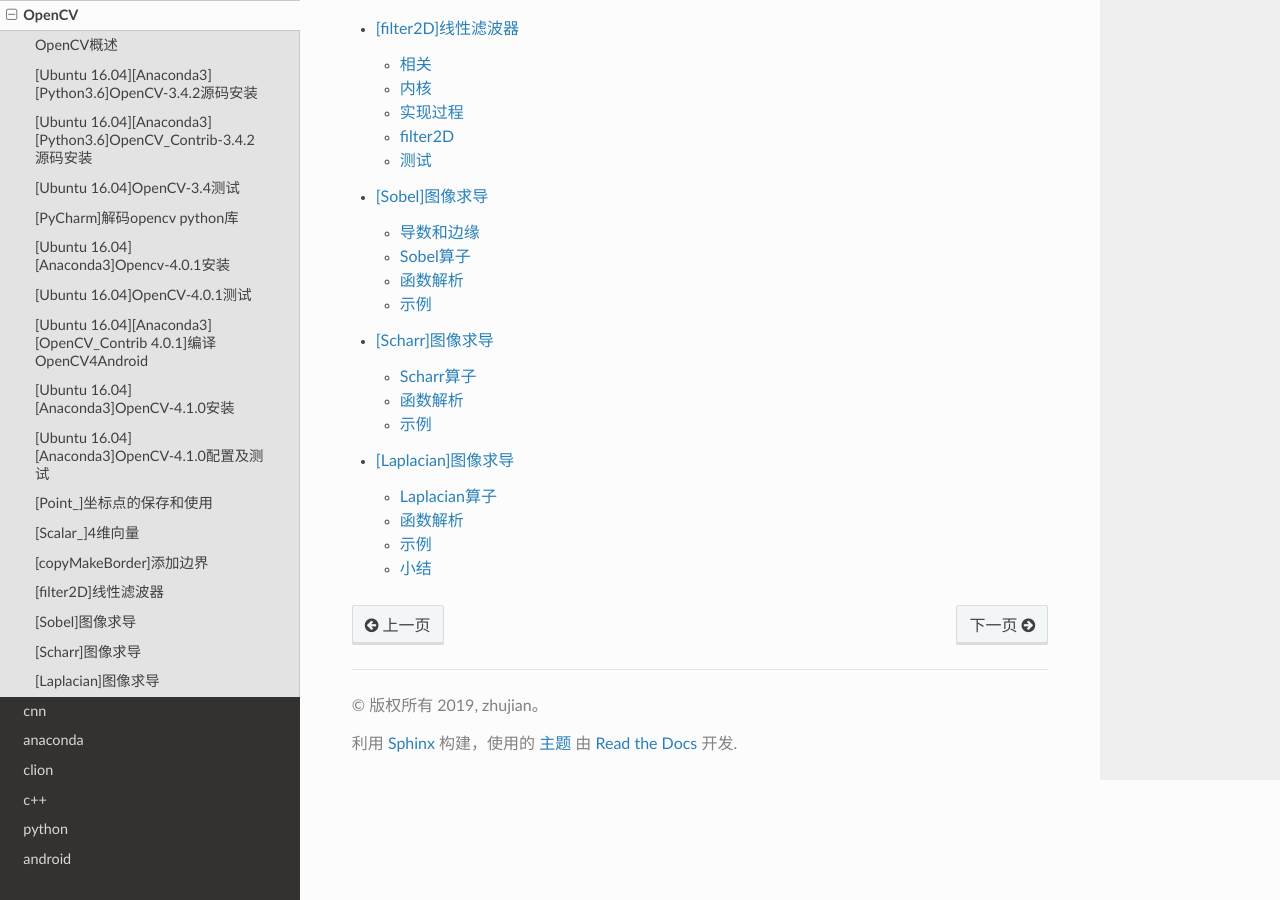
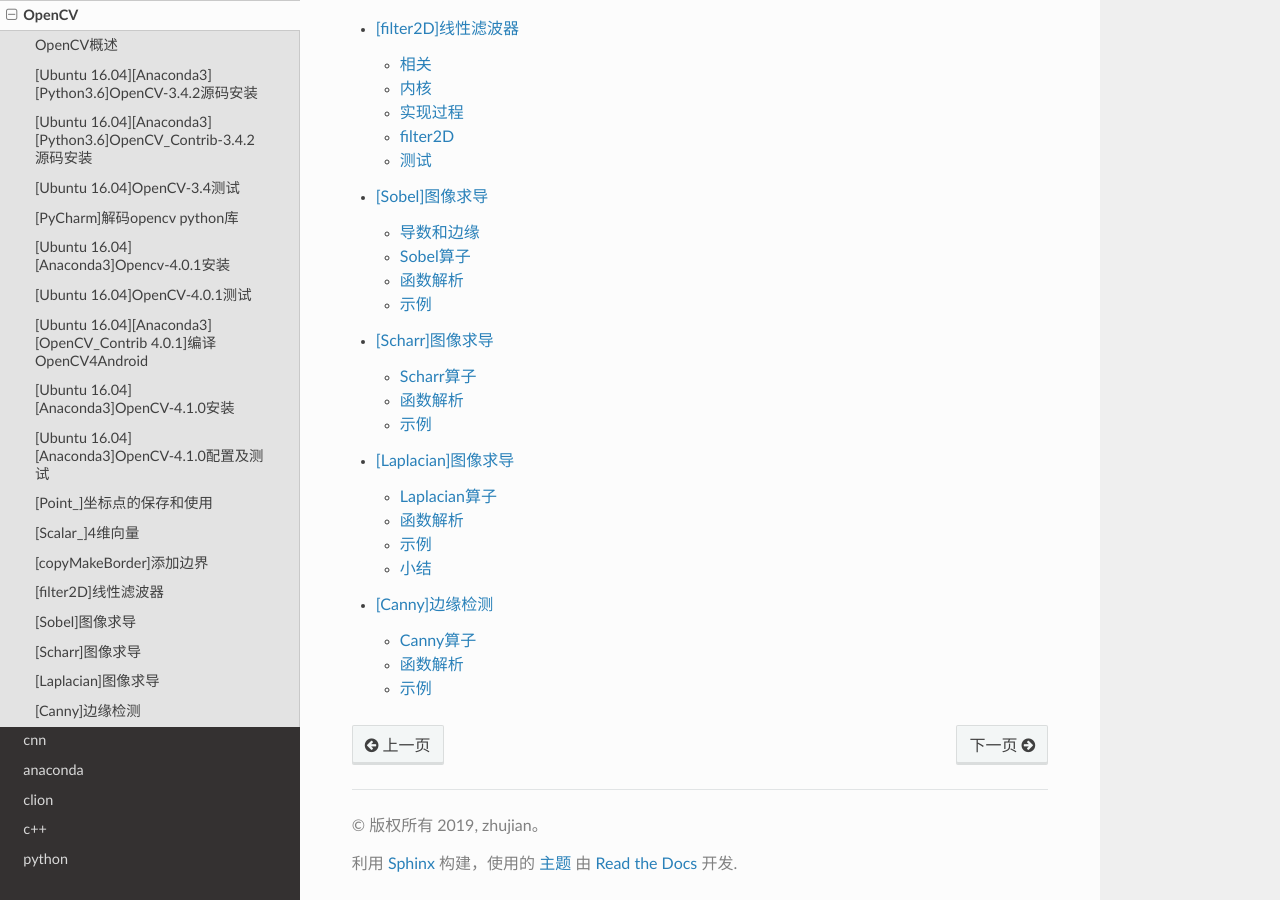
Before and after one commit to Document-Collection/image-processing, a Sphinx documentation site: the page built from docs/source/opencv.rst, in a window 1280 px wide and 900 px high, scrolled down 1694 px. Built offline with Sphinx 7.4.7 and the Read the Docs theme 2.0.0, drawn with Linux system fonts in a browser that asks for light colours; pages that are not in the unit, such as notebooks, are missing from menus; some of the changed lines change nothing that is shown.

Commit message:
docs(opencv): canny边缘检测算子解析

````diff
--- a/docs/source/opencv.rst
+++ b/docs/source/opencv.rst
@@ -25,3 +25,4 @@
    opencv/[Sobel]图像求导
    opencv/[Scharr]图像求导
    opencv/[Laplacian]图像求导
+   opencv/[Canny]边缘检测
--- /dev/null
+++ b/docs/source/opencv/[Canny]边缘检测.md
@@ -0,0 +1,157 @@
+
+# [Canny]边缘检测
+
+参考：
+
+[opencv cvCanny算子以及与其他边缘检测算子的比较](https://blog.csdn.net/u012005313/article/details/46800467)
+
+[Canny Edge Detector](https://docs.opencv.org/4.1.0/da/d5c/tutorial_canny_detector.html)
+
+学习`Canny`边缘检测器
+
+## Canny算子
+
+参考：[Canny edge detector](https://en.wikipedia.org/wiki/Canny_edge_detector)
+
+`Canny`算子是常用的边缘检测算法，其执行步骤如下：
+
+1. 应用高斯滤波器平滑图像以去除噪声
+2. 计算图像的强度梯度
+3. 应用非最大抑制（`Non-maximum suppression`）消除边缘检测的虚假响应
+4. 应用双阈值确定潜在边缘
+5. 通过滞后（`hysteresis`）方法跟踪边缘：通过抑制所有其他弱边缘和未连接到强边缘的边缘，完成边缘检测
+
+### 高斯滤波
+
+参考：[高斯滤波](https://www.zhujian.tech/posts/80b530f2.html#more)
+
+通过高斯滤波去除图像噪声的影响，常用`5x5`大小的高斯核，设置`\sigma=1.4`
+
+![](./imgs/gaussian-filter.png)
+
+高斯滤波核尺寸越大，越能够平滑噪声影响，但与此同时`Canny`算子的边缘检测的性能会降低
+
+### 图像梯度计算
+
+通过`Sobel`算子计算图像的水平和垂直反向导数，然后计算梯度大小和方向
+
+![](./imgs/gradient.png)
+
+将梯度方向通过四舍五入方法归入到水平/垂直/对角 (`0°, 45°, 90°和135°`)，比如`[0°, 22.5°]`和`[157.5°, 180°]`映射为`0°`
+
+### 非最大抑制
+
+非最大抑制是一种边缘细化技术。进行梯度计算后的图像边缘仍旧很模糊，边缘拥有多个候选位置，所以需要应用非最大抑制来寻找“最大”像素点，即具有最大强度值变化的位置，移除其他梯度值，保证边缘具有准确的响应。其原理如下
+
+1. 将当前像素的边缘强度与像素在正梯度方向和负梯度方向上的边缘强度进行比较
+2. 如果与相同方向的掩模中的其他像素相比，当前像素的边缘强度是最大的（例如，指向y轴方向的像素将与垂直轴上方和下方的像素相比较），则该值将被保留。否则，该值将被抑制（去除梯度值为0）
+
+具体实现时，将连续梯度方向分类为一组小的离散方向，然后在上一步的输出（即边缘强度和梯度方向）上移动`3x3`滤波器。在每个像素处，如果中心像素的大小不大于渐变方向上两个相邻像素的大小，它将抑制中心像素的边缘强度（通过将其值设置为`0`）
+
+* 如果梯度角度为`0°`（即边缘在南北方向），如果其梯度大小大于东西方向像素处的大小，则该点将被视为在边缘上
+* 如果梯度角度为`45°`（即边缘位于西北-东南方向），如果其梯度大小大于东北和西南方向像素处的大小，则该点将被视为位于边缘上
+* 如果梯度角度为`90°`（即边缘在东西方向），如果其梯度大小大于南北方向像素处的大小，则该点将被视为在边缘上
+* 如果梯度角度为`135°`（即边缘位于东北-西南方向），如果其梯度大小大于西北和东南方向像素处的大小，则该点将被视为位于边缘上
+
+### 双边阈值
+
+通过非最大抑制，可以有效确定边缘的最大像素点，剩余的边缘像素提供了图像中真实边缘的更精确表示。但是，由于噪声和颜色变化，一些边缘像素仍然存在。**为了去除这些虚假响应，必须滤除具有弱梯度值的边缘像素，并保留具有高梯度值的边缘像素**。这是通过选择高阈值和低阈值来实现的。如果边缘像素的渐变值高于高阈值，则将其标记为强边缘像素。如果边缘像素的渐变值小于高阈值且大于低阈值，则将其标记为弱边缘像素。如果边缘像素的值小于低阈值，它将被抑制
+
+两个阈值是通过经验确定的，其定义将取决于给定输入图像的内容。通过其比率（`upper:lower`）设置为`2:1`和`3:1`之间
+
+### 通过滞后方法进行边缘追踪
+
+经过上述步骤处理后，结果图像仅包含了强边缘像素和弱边缘像素。对于弱边缘像素而言，这些像素既可以从真实边缘提取，也可以从噪声/颜色变化中提取
+
+通常，由真实边缘引起的弱边缘像素将连接到强边缘像素，而噪声响应则不连接。为了跟踪边缘连接，通过观察弱边缘像素及其`8`个邻域像素来进行[blob分析](https://en.wikipedia.org/wiki/Connected-component_labeling)。只要`blob`中包含一个强边缘像素，就可以将该弱边缘点识别为一个应该保留的点
+
+## 函数解析
+
+参考：[Canny() [1/2]](https://docs.opencv.org/4.1.0/dd/d1a/group__imgproc__feature.html#ga04723e007ed888ddf11d9ba04e2232de)
+
+```
+CV_EXPORTS_W void Canny( InputArray image, OutputArray edges,
+                         double threshold1, double threshold2,
+                         int apertureSize = 3, bool L2gradient = false );
+```
+
+* `image`：原图（深度为`CV_8U`）
+* `edges`：结果图像（单通道`CV_8U`，大小和原图一样）
+* `threshold1`：低阈值
+* `threshold2`：高阈值
+* `apertureSize`：`Sobel`算子的大小。默认为`3`
+* `L2gradient`：是否使用更精确的`L2`范数`sqrt(dI/dx)^2+(dI/dy)^2)`计算梯度，默认为`false`，表示使用`L1`范数`|dI/dx|+|dI/dy|`
+
+源文件地址：`/path/to/modules/imgproc/src/canny.cpp`
+
+`apaertureSize`可设置为`3`或者`7`
+
+```
+    if ((aperture_size & 1) == 0 || (aperture_size != -1 && (aperture_size < 3 || aperture_size > 7)))
+        CV_Error(CV_StsBadFlag, "Aperture size should be odd between 3 and 7");
+```
+
+## 示例
+
+```
+#include "opencv2/imgproc.hpp"
+#include "opencv2/highgui.hpp"
+#include <iostream>
+#include <cstring>
+
+using namespace std;
+using namespace cv;
+
+// 滑动条名
+const string lowthreshold_trackbarname = "low threshold";      // 取值为 0-250
+const string highthreshold_trackbarname = "high threshold";    // 取值为 0-250
+const string sigma_trackbarname = "sigma";                     // 取值为 0-2.0
+// 窗口名
+const string winname = "Canny Demo - Simple Edge Detector";
+// 最大值
+const int max_threshold = 250;
+
+Mat src, src_gray;
+Mat dst, detected_edges;
+int lowThreshold = 40;
+int highThreshold = 120;
+int sigma = 14;
+
+void onCanny(int, void *) {
+    const int kernel_size = 3;
+
+    GaussianBlur(src_gray, detected_edges, Size(5, 5), sigma / 10.0);
+    Canny(detected_edges, detected_edges, lowThreshold, highThreshold, kernel_size);
+    dst = Scalar::all(0);
+    src.copyTo(dst, detected_edges);
+
+    imshow(winname, dst);
+}
+
+int main(int argc, char **argv) {
+    CommandLineParser parser(argc, argv, "{@input | ../lena.jpg | input image}");
+    src = imread(parser.get<String>("@input"), IMREAD_COLOR); // Load an image
+    if (src.empty()) {
+        std::cout << "Could not open or find the image!\n" << std::endl;
+        std::cout << "Usage: " << argv[0] << " <Input image>" << std::endl;
+        return -1;
+    }
+    dst.create(src.size(), src.type());
+    cvtColor(src, src_gray, COLOR_BGR2GRAY);
+
+    namedWindow(winname, WINDOW_AUTOSIZE);
+    createTrackbar(lowthreshold_trackbarname, winname, &lowThreshold, max_threshold, onCanny);
+    createTrackbar(highthreshold_trackbarname, winname, &highThreshold, max_threshold, onCanny);
+    createTrackbar(sigma_trackbarname, winname, &sigma, 20, onCanny);
+    onCanny(0, nullptr);
+    waitKey(0);
+
+    return 0;
+}
+```
+
+设置`3`个滑动条，分别控制高斯滤波`sigma`值，`Canny`算子的最小/最大阈值
+
+![](./imgs/canny.png)
+
+`sigma=1.4, min_threshold=40, max_threshold=120`
````
Also changed, not shown: docs/source/opencv/imgs/canny.png (added), docs/source/opencv/imgs/gaussian-filter.png (added), docs/source/opencv/imgs/gradient.png (added).
